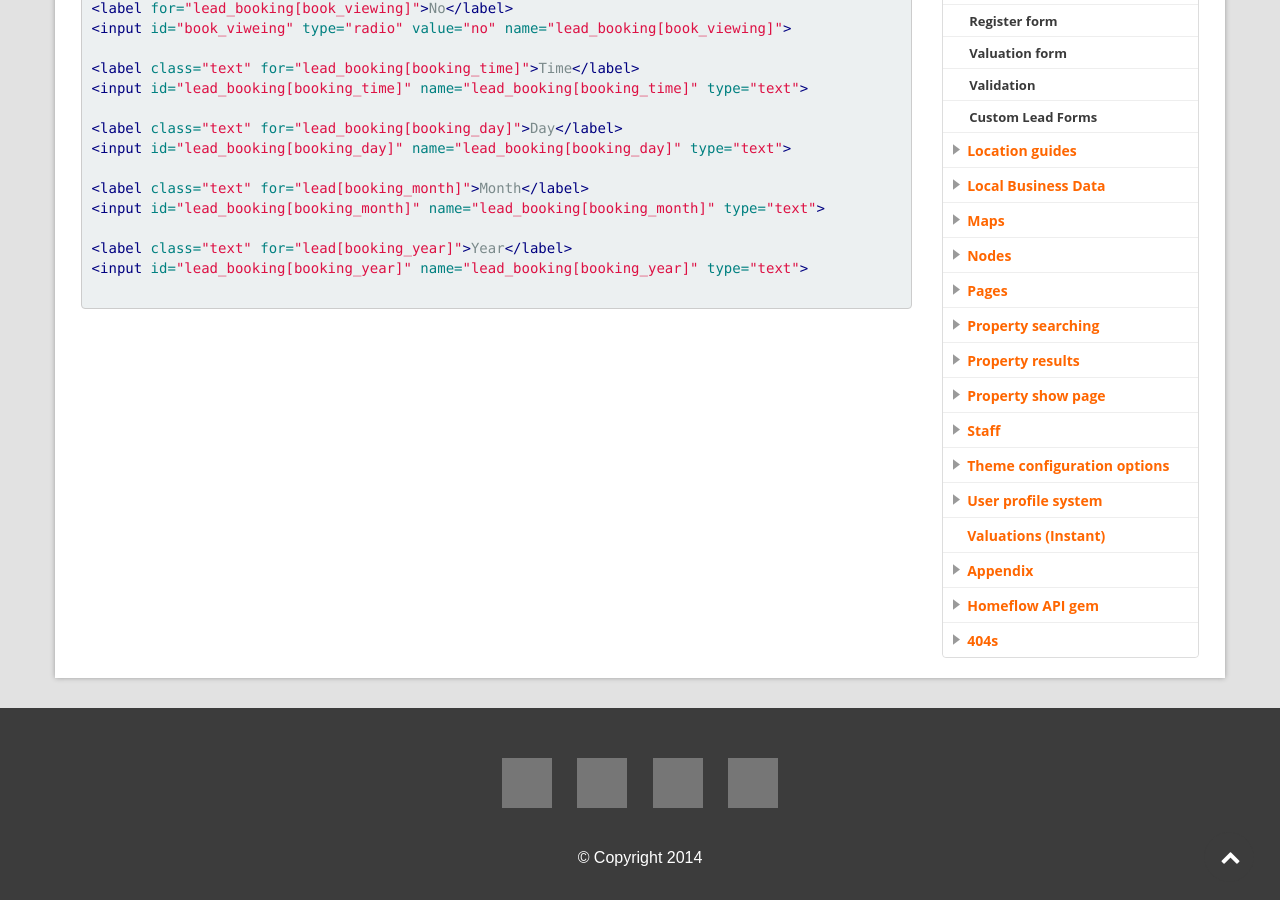
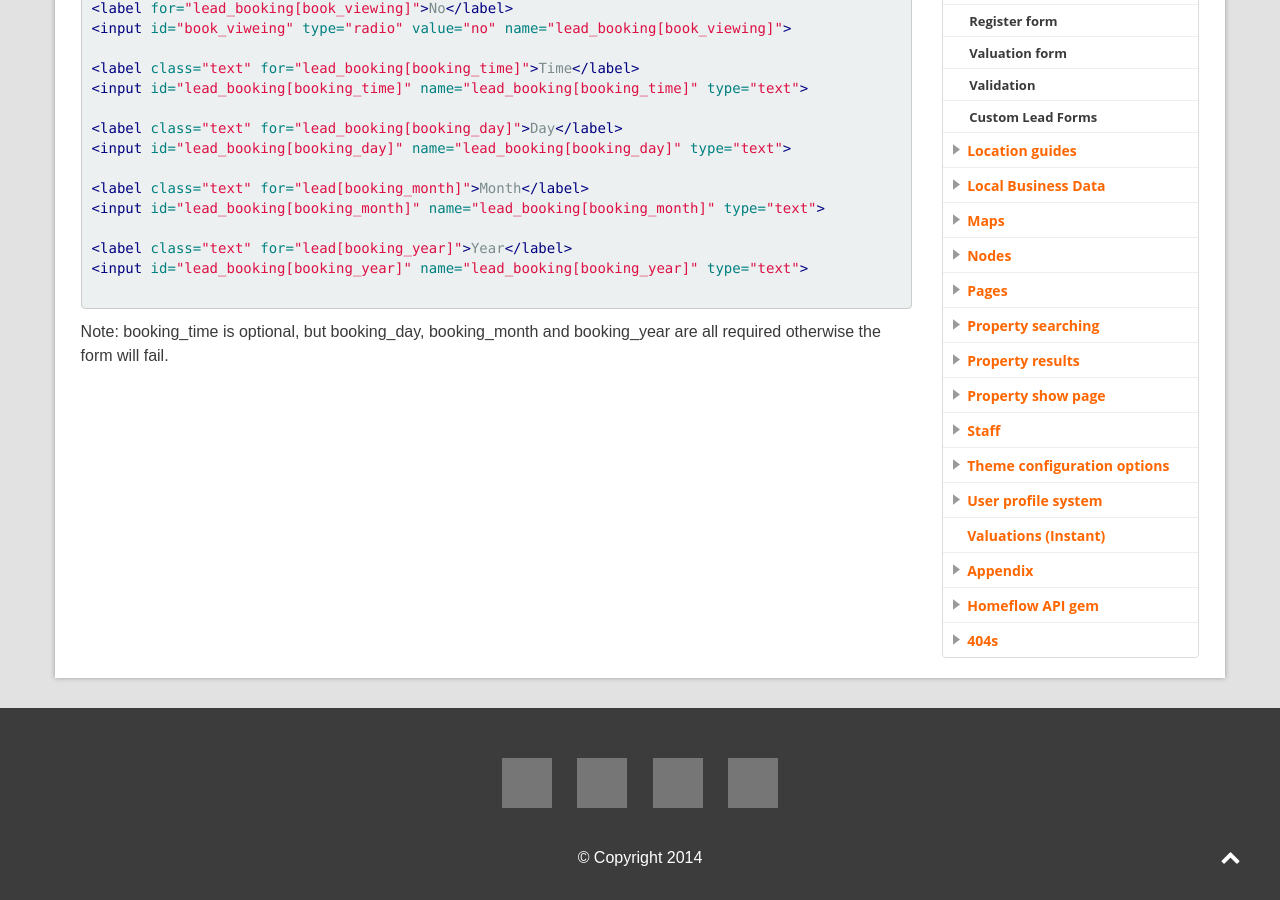
Before and after one commit to homeflow/homeflow.github.io, a Jekyll site: the page built from _posts/lead-forms/2015-04-02-valuation-form.md, in a window 1280 px wide and 900 px high, scrolled down 919 px, cut to the strip 0-900 px from the top of the window. Built offline with Jekyll 4.4.1, drawn with Linux system fonts in a browser that asks for light colours; grey boxes are pictures that could not be loaded.

Commit message:
update booking forms stuff

```diff
--- a/_posts/lead-forms/2015-04-02-valuation-form.md
+++ b/_posts/lead-forms/2015-04-02-valuation-form.md
@@ -49,3 +49,5 @@ You can also add client bookings to your valuation lead forms,
 {% endraw %}
 
 {% endhighlight %}
+
+Note: booking_time is optional, but booking_day, booking_month and booking_year are all required otherwise the form will fail.
```
